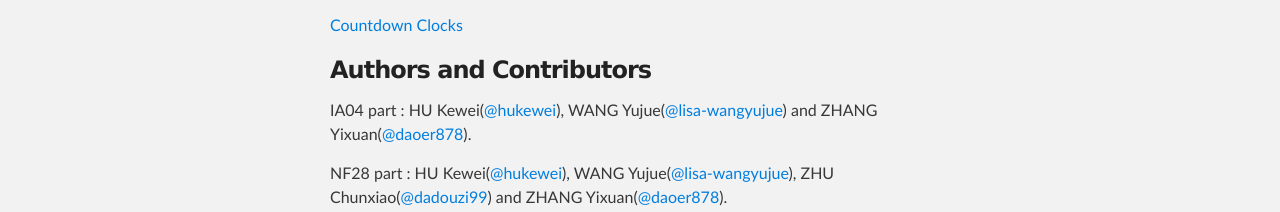
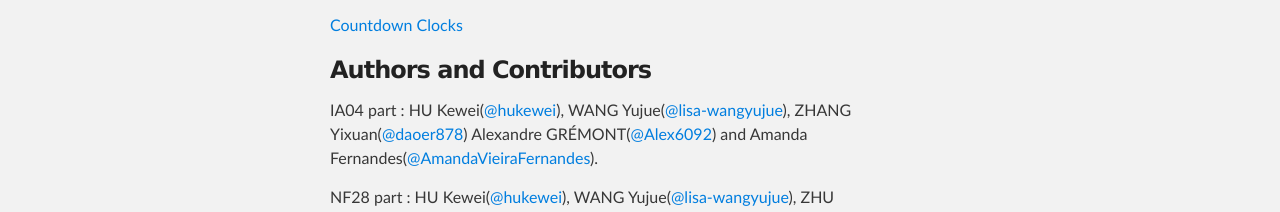
Before and after one commit to hukewei/leapband, a plain HTML site: page index.html in a window 1280 px wide. Shown: the part 1505-1717 px from the top of the page. Drawn offline with nearby package versions, Linux system fonts and the light colour scheme.

Commit message:
ADD::new contributors

```diff
--- a/index.html
+++ b/index.html
@@ -81,7 +81,7 @@
 <h3>
 <a name="authors-and-contributors" class="anchor" href="#authors-and-contributors"><span class="octicon octicon-link"></span></a>Authors and Contributors</h3>
 
-<p>IA04 part : HU Kewei(<a href="https://github.com/hukewei" class="user-mention">@hukewei</a>), WANG Yujue(<a href="https://github.com/lisa-wangyujue" class="user-mention">@lisa-wangyujue</a>) and ZHANG Yixuan(<a href="https://github.com/daoer878" class="user-mention">@daoer878</a>).</p>
+<p>IA04 part : HU Kewei(<a href="https://github.com/hukewei" class="user-mention">@hukewei</a>), WANG Yujue(<a href="https://github.com/lisa-wangyujue" class="user-mention">@lisa-wangyujue</a>), ZHANG Yixuan(<a href="https://github.com/daoer878" class="user-mention">@daoer878</a>) Alexandre GRÉMONT(<a href="https://github.com/Alex6092" class="user-mention">@Alex6092</a>) and Amanda Fernandes(<a href="https://github.com/AmandaVieiraFernandes" class="user-mention">@AmandaVieiraFernandes</a>).</p>
 
 <p>NF28 part : HU Kewei(<a href="https://github.com/hukewei" class="user-mention">@hukewei</a>), WANG Yujue(<a href="https://github.com/lisa-wangyujue" class="user-mention">@lisa-wangyujue</a>), ZHU Chunxiao(<a href="https://github.com/dadouzi99" class="user-mention">@dadouzi99</a>) and ZHANG Yixuan(<a href="https://github.com/daoer878" class="user-mention">@daoer878</a>).</p>
 
```
